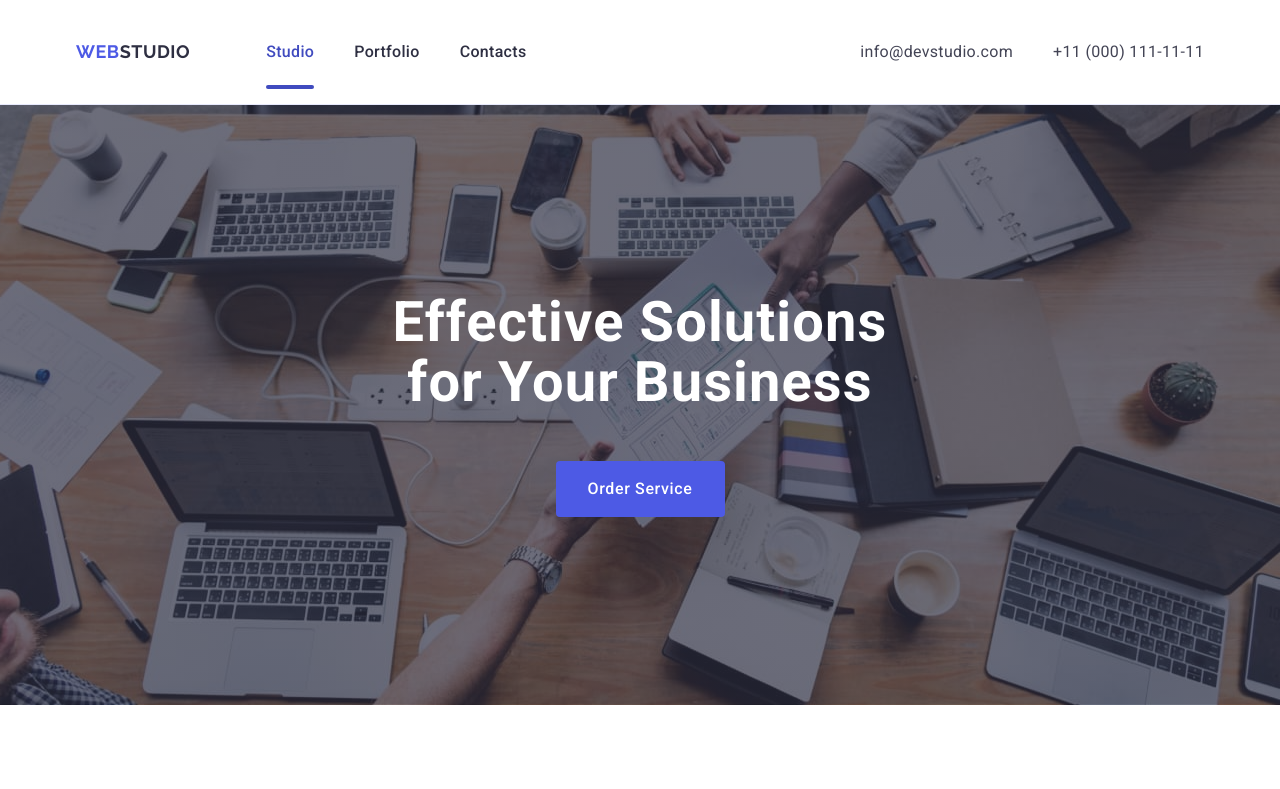
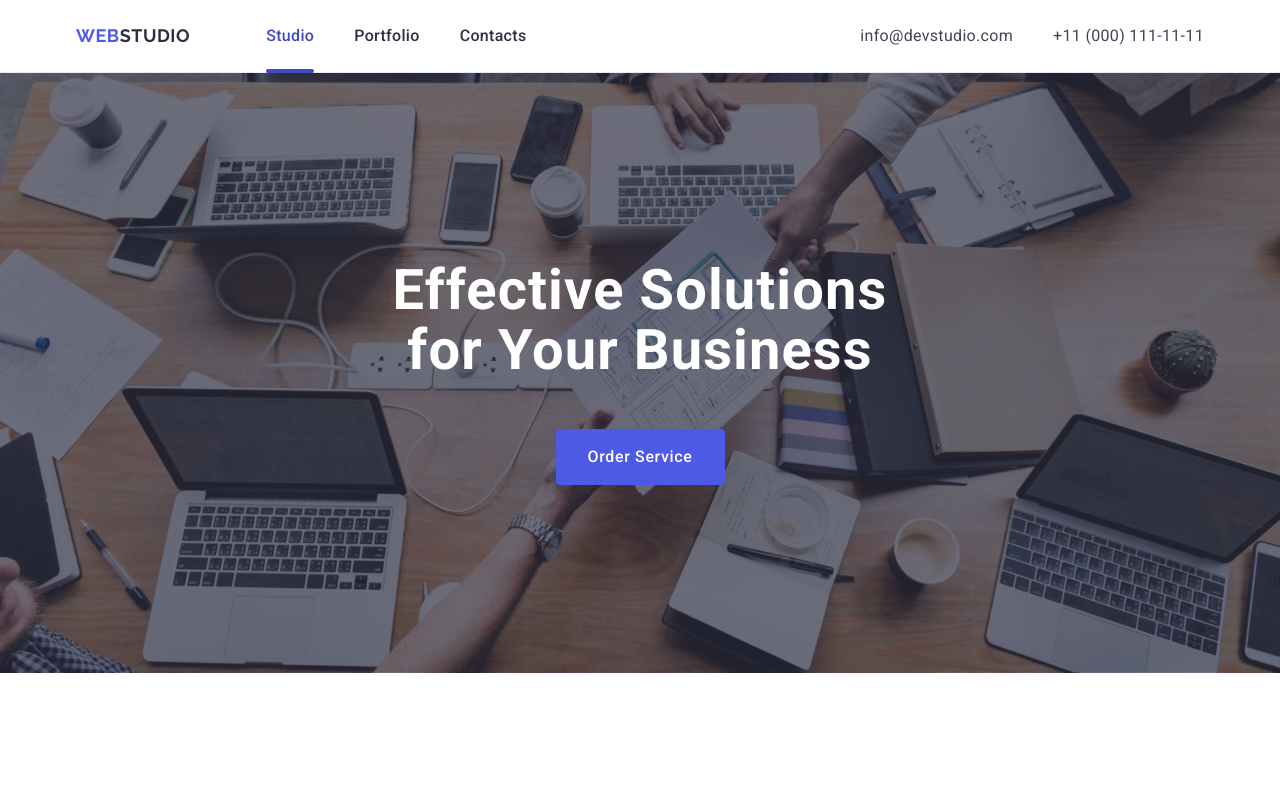
Before and after one commit to natalia130/goit-markup-hw-06, a plain HTML site: page index.html in a window 1280 px wide. Shown: the top 789 px of the page. Drawn offline with nearby package versions, Linux system fonts and the light colour scheme.

Commit message:
fixed header padding, hero img, footer form btn

```diff
--- a/css/styles.css
+++ b/css/styles.css
@@ -637,6 +637,7 @@ address {
   display: flex;
   gap: 24px;
   flex-direction: column;
+  align-items: center;
   margin-bottom: 16px;
 }
 .footer-subskribe-label {
@@ -934,6 +935,10 @@ address {
     padding-right: 16px;
     margin: 0 auto;
   }
+  .header {
+    padding-top: 0;
+    padding-bottom: 0;
+  }
   .header-container {
     gap: 120px;
   }
@@ -1108,7 +1113,6 @@ address {
     padding-top: 120px;
     padding-bottom: 120px;
   }
-
   .header-container {
     gap: 332px;
   }
```
Also changed, not shown: images/people-office-1-2x.jpg.
